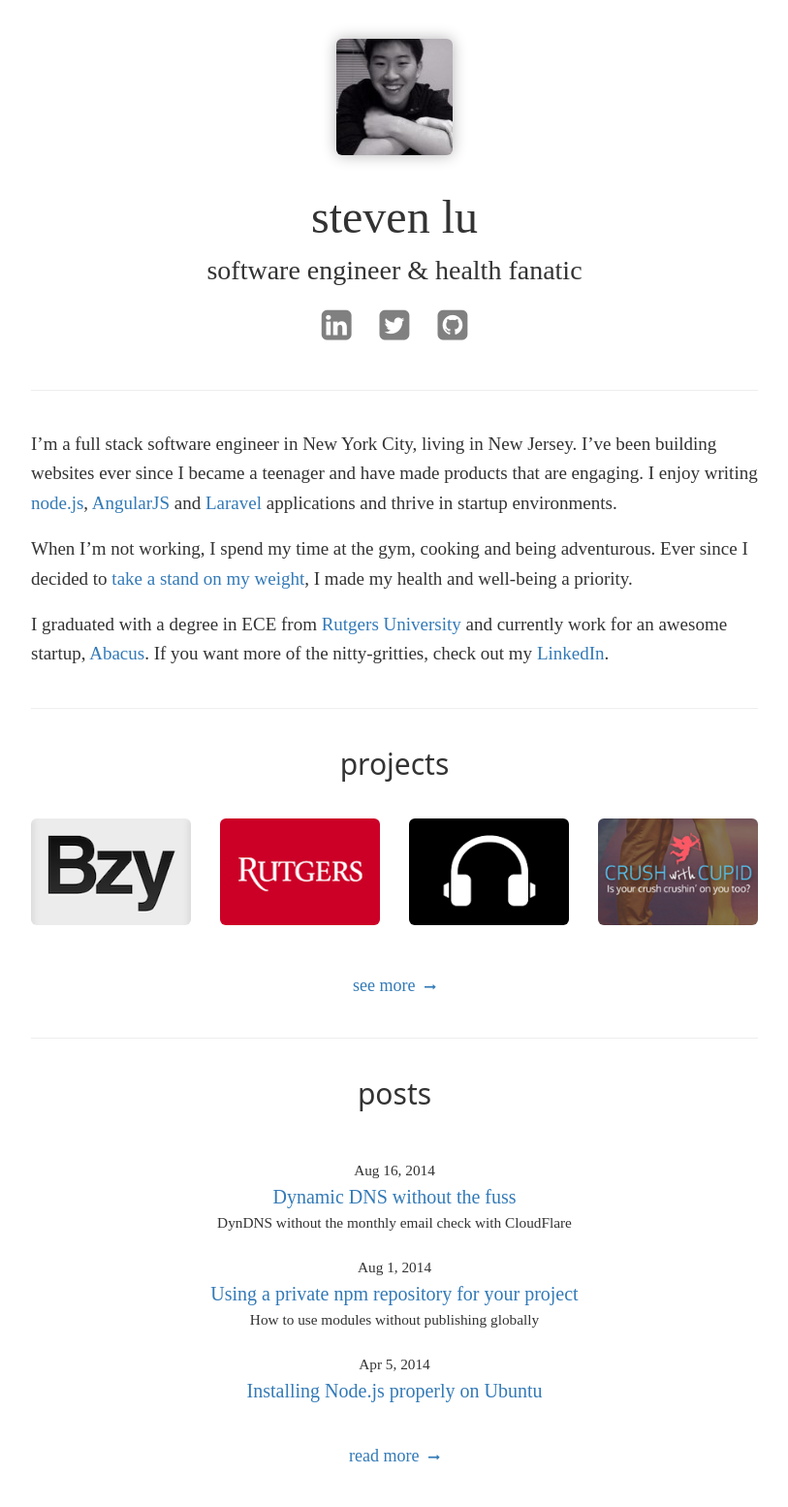
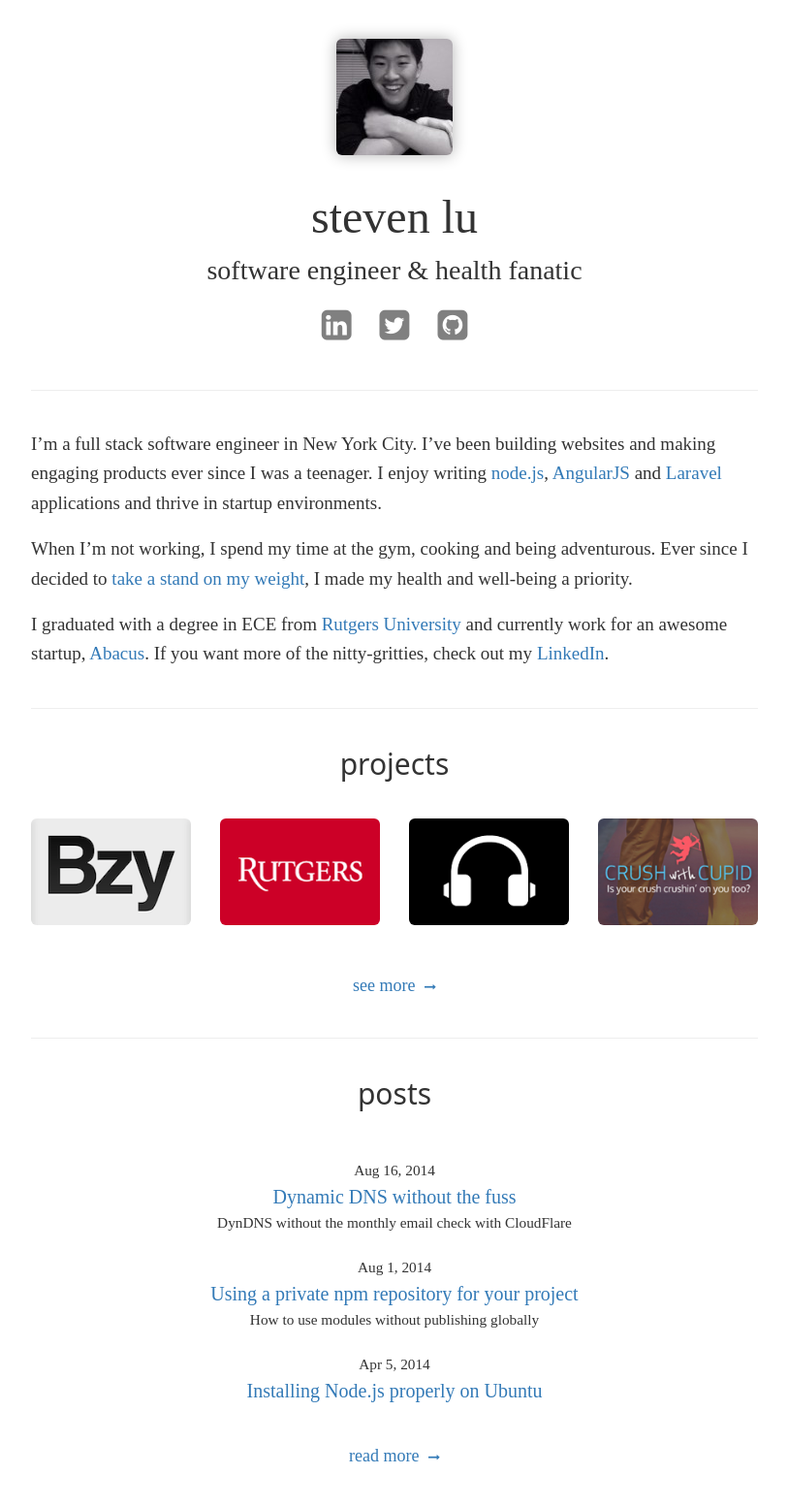
Before and after one commit to sjlu/sjlu.github.io, a Jekyll site: the page built from index.html, in a window 1280 px wide. Shown: the whole page at 97% size, without its empty margins (233-1046 px from the left). Built offline with Jekyll 4.4.1, drawn with Linux system fonts in a browser that asks for light colours; nearby versions of some CDN libraries.

Commit message:
fixing text

```diff
--- a/_includes/about.md
+++ b/_includes/about.md
@@ -1,4 +1,4 @@
-I'm a full stack software engineer in New York City, living in New Jersey. I've been building websites ever since I became a teenager and have made products that are engaging. I enjoy writing [node.js](http://nodejs.org/), [AngularJS](http://angularjs.org) and [Laravel](http://laravel.com/) applications and thrive in startup environments.
+I'm a full stack software engineer in New York City. I've been building websites and making engaging products ever since I was a teenager. I enjoy writing [node.js](http://nodejs.org/), [AngularJS](http://angularjs.org) and [Laravel](http://laravel.com/) applications and thrive in startup environments.
 
 When I'm not working, I spend my time at the gym, cooking and being adventurous. Ever since I decided to [take a stand on my weight](https://medium.com/steves-health-journey/my-transformation-story-305e0e84eae4), I made my health and well-being a priority.
 
```
